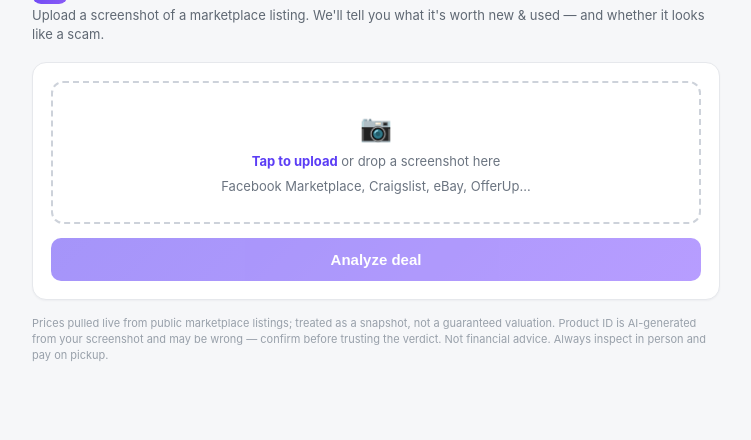
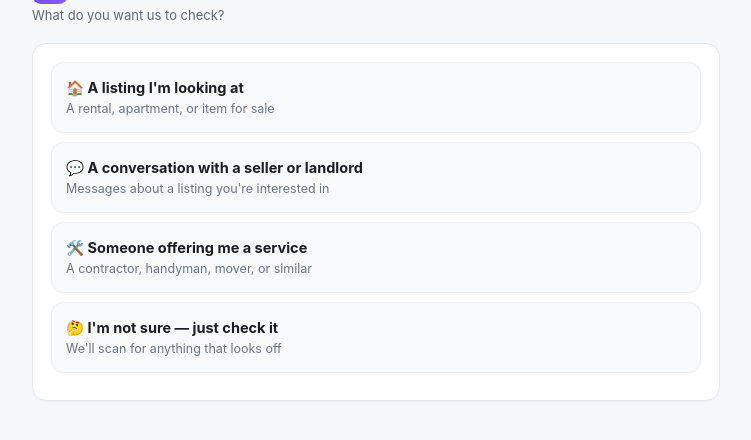
Before and after one commit to pdi999inc-lang/purport, a website: page public/index.html in a window 1280 px wide. Shown: the part 54-494 px from the top of the page, without its empty margins (264-1015 px from the left). Drawn offline with Linux system fonts and the light colour scheme.

Commit message:
Add Nextdoor to conversation platform options

```diff
--- a/public/index.html
+++ b/public/index.html
@@ -44,56 +44,155 @@ button.analyze:disabled{opacity:.55;cursor:default;}
 .confirm label{font-size:12.5px;font-weight:600;display:block;margin:8px 0 4px;}
 .confirm input{width:100%;padding:9px 10px;border:1px solid #e2c98f;border-radius:8px;font-size:14px;}
 .disc{font-size:11px;color:#98a0aa;margin-top:16px;}
+.step{display:none;}
+.step.active{display:block;}
+.opt{background:#f8f9fb;border:1px solid #eceef1;border-radius:12px;padding:14px;margin-bottom:9px;cursor:pointer;transition:.12s;}
+.opt:hover{border-color:#7c4dff;background:#faf9ff;}
+.opt .ot{font-weight:700;font-size:14.5px;margin-bottom:2px;}
+.opt .od{font-size:12.5px;color:#6b7480;}
+.backlink{background:none;border:0;color:#6b7480;font-size:13px;cursor:pointer;padding:0;margin-bottom:12px;}
+.backlink:hover{color:#1a1d21;}
 </style>
 </head>
 <body>
 <div class="wrap">
   <div class="brand"><div class="logo">P</div><h1>PurPort</h1></div>
-  <p class="tag">Upload a screenshot of a marketplace listing. We'll tell you what it's worth new & used — and whether it looks like a scam.</p>
+  <p class="tag" id="tagline">What do you want us to check?</p>
 
+  <div class="step active" id="step-what">
+    <div class="card">
+      <div class="opt" data-cat="listing" onclick="chooseCategory('listing')">
+        <div class="ot">🏠 A listing I'm looking at</div>
+        <div class="od">A rental, apartment, or item for sale</div>
+      </div>
+      <div class="opt" data-cat="conversation" onclick="chooseCategory('conversation')">
+        <div class="ot">💬 A conversation with a seller or landlord</div>
+        <div class="od">Messages about a listing you're interested in</div>
+      </div>
+      <div class="opt" data-cat="service" onclick="chooseCategory('service')">
+        <div class="ot">🛠️ Someone offering me a service</div>
+        <div class="od">A contractor, handyman, mover, or similar</div>
+      </div>
+      <div class="opt" data-cat="unsure" onclick="chooseCategory('unsure')">
+        <div class="ot">🤔 I'm not sure — just check it</div>
+        <div class="od">We'll scan for anything that looks off</div>
+      </div>
+    </div>
+  </div>
+
+  <div class="step" id="step-platform">
+    <button class="backlink" onclick="goToStep('what')">← Back</button>
+    <div class="card" id="platformCard"></div>
+  </div>
+
+  <div class="step" id="step-upload">
+    <button class="backlink" onclick="goToStep('platform')">← Back</button>
     <div class="card">
       <div class="drop" id="drop">
         <div style="font-size:26px">📷</div>
         <p><strong>Tap to upload</strong> or drop a screenshot here</p>
-      <p class="muted">Facebook Marketplace, Craigslist, eBay, OfferUp…</p>
+        <p class="muted" id="dropHint">Facebook Marketplace, Craigslist, eBay, OfferUp…</p>
         <input type="file" id="file" accept="image/*" hidden>
       </div>
       <img id="preview" alt="preview">
-    <button class="analyze" id="go" disabled>Analyze deal</button>
+      <button class="analyze" id="go" disabled>Analyze</button>
       <div id="err"></div>
       <div id="confirmBox"></div>
     </div>
-
     <div id="result"></div>
     <p class="disc">Prices pulled live from public marketplace listings; treated as a snapshot, not a guaranteed valuation. Product ID is AI-generated from your screenshot and may be wrong — confirm before trusting the verdict. Not financial advice. Always inspect in person and pay on pickup.</p>
   </div>
+</div>
 
 <script>
+let selectedCategory = null;
+let selectedPlatform = null;
+
+const platformOptions = {
+  listing: [
+    { label: "Zillow / rental site", hint: "rental listing screenshot" },
+    { label: "Facebook Marketplace", hint: "marketplace listing screenshot" },
+    { label: "Craigslist", hint: "Craigslist listing screenshot" },
+    { label: "Nextdoor", hint: "Nextdoor listing screenshot" },
+    { label: "Somewhere else", hint: "listing screenshot" }
+  ],
+  conversation: [
+    { label: "Facebook Marketplace", hint: "conversation screenshot" },
+    { label: "Craigslist", hint: "conversation screenshot" },
+    { label: "Nextdoor", hint: "conversation screenshot" },
+    { label: "Rental site messaging", hint: "conversation screenshot" },
+    { label: "Somewhere else", hint: "conversation screenshot" }
+  ],
+  service: [
+    { label: "Nextdoor", hint: "their offer or profile screenshot" },
+    { label: "Facebook", hint: "their offer or profile screenshot" },
+    { label: "Somewhere else", hint: "their offer or profile screenshot" }
+  ]
+};
+
+const taglines = {
+  listing: "Where's this listing from?",
+  conversation: "Where's this conversation happening?",
+  service: "Where did they reach out?",
+  unsure: "Add a screenshot of whatever's got you wondering."
+};
+
+function goToStep(name) {
+  document.querySelectorAll('.step').forEach(s => s.classList.remove('active'));
+  document.getElementById('step-' + name).classList.add('active');
+}
+
+function chooseCategory(cat) {
+  selectedCategory = cat;
+  document.getElementById('tagline').textContent = taglines[cat];
+
+  if (cat === 'unsure') {
+    selectedPlatform = 'unspecified';
+    document.getElementById('dropHint').textContent = "We'll run a broad check across everything we look for.";
+    goToStep('upload');
+    return;
+  }
+
+  const card = document.getElementById('platformCard');
+  card.innerHTML = platformOptions[cat].map(p =>
+    `<div class="opt" onclick="choosePlatform('${p.label.replace(/'/g, "\\'")}', '${p.hint.replace(/'/g, "\\'")}')">
+      <div class="ot">${p.label}</div>
+    </div>`
+  ).join('');
+  goToStep('platform');
+}
+
+function choosePlatform(label, hint) {
+  selectedPlatform = label;
+  document.getElementById('dropHint').textContent = "Include the " + hint + ".";
+  document.getElementById('tagline').textContent = "Add a screenshot to check.";
+  goToStep('upload');
+}
+
 let fileData = null;
 const drop=document.getElementById('drop'), fileEl=document.getElementById('file'),
       preview=document.getElementById('preview'), go=document.getElementById('go'),
       errEl=document.getElementById('err'), result=document.getElementById('result'),
       confirmBox=document.getElementById('confirmBox');
-
 drop.onclick=()=>fileEl.click();
 ['dragover','dragenter'].forEach(e=>drop.addEventListener(e,ev=>{ev.preventDefault();drop.classList.add('over');}));
 ['dragleave','drop'].forEach(e=>drop.addEventListener(e,ev=>{ev.preventDefault();drop.classList.remove('over');}));
 drop.addEventListener('drop',ev=>{ if(ev.dataTransfer.files[0]) setFile(ev.dataTransfer.files[0]); });
 fileEl.onchange=()=>{ if(fileEl.files[0]) setFile(fileEl.files[0]); };
-
 function setFile(f){
   fileData=f; const url=URL.createObjectURL(f);
   preview.src=url; preview.style.display='block'; go.disabled=false;
   errEl.innerHTML=''; result.innerHTML=''; confirmBox.innerHTML='';
 }
 function money(n){ return n==null?'—':'$'+Number(n).toLocaleString(undefined,{maximumFractionDigits:0}); }
-
 async function analyze(extra){
   go.disabled=true; go.innerHTML='<span class="spinner"></span>Reading screenshot & pricing…';
   errEl.innerHTML='';
   try{
     const fd=new FormData();
     if(fileData) fd.append('screenshot',fileData);
+    fd.append('category', selectedCategory || 'unsure');
+    fd.append('platform', selectedPlatform || 'unspecified');
     if(extra) for(const k in extra) fd.append(k,extra[k]);
     const res=await fetch('/api/analyze',{method:'POST',body:fd});
     const data=await res.json();
@@ -101,10 +200,9 @@ async function analyze(extra){
     if(data.needsConfirmation){ renderConfirm(data.fields); return; }
     renderResult(data);
   }catch(e){ errEl.innerHTML='<div class="err">'+(e.message||e)+'</div>'; }
-  finally{ go.disabled=false; go.textContent='Analyze deal'; }
+  finally{ go.disabled=false; go.textContent='Analyze'; }
 }
 go.onclick=()=>analyze();
-
 function renderConfirm(f){
   confirmBox.innerHTML=`<div class="confirm">
     <strong>Low-confidence read — confirm before we price it.</strong>
@@ -118,7 +216,6 @@ function renderConfirm(f){
     condition:f.sellerCondition||'', message:f.listingText||''
   });
 }
-
 function renderResult(d){
   confirmBox.innerHTML='';
   const v=d.verdict, p=d.prices, f=d.fields;
```
Lines whose indentation alone changed are shown as unchanged.
